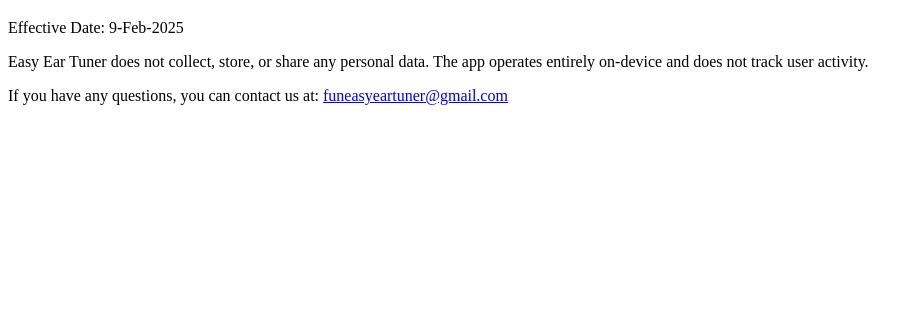
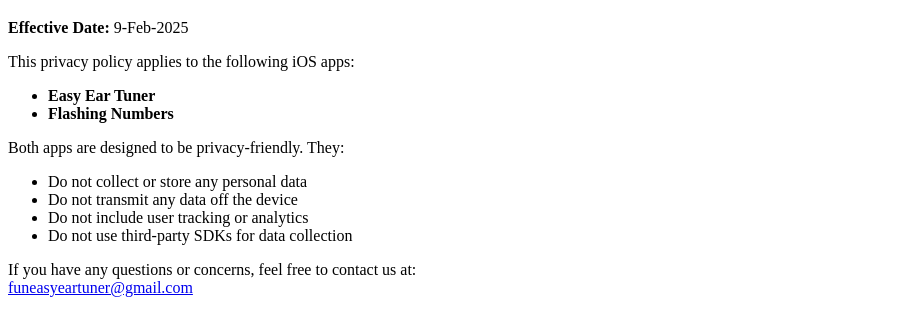
Before and after one commit to AshutoshBhardwajApps/easy-ear-tuner-support, a plain HTML site: page privacy-policy.html in a window 1280 px wide. Shown: the part 61-396 px from the top of the page, without its empty margins (0-923 px from the left). Drawn offline with Linux system fonts and the light colour scheme.

Commit message:
Update privacy-policy.html

```diff
--- a/privacy-policy.html
+++ b/privacy-policy.html
@@ -1,16 +1,27 @@
 <!DOCTYPE html>
 <html>
 <head>
-    <title>Privacy Policy - Easy Ear Tuner</title>
+    <title>Privacy Policy - Easy Ear Tuner & Flashing Numbers</title>
 </head>
 <body>
     <h1>Privacy Policy</h1>
-    <p>Effective Date: 9-Feb-2025</p>
+    <p><strong>Effective Date:</strong> 9-Feb-2025</p>
 
-    <p>Easy Ear Tuner does not collect, store, or share any personal data. The app operates entirely on-device
-    and does not track user activity.</p>
+    <p>This privacy policy applies to the following iOS apps:</p>
+    <ul>
+        <li><strong>Easy Ear Tuner</strong></li>
+        <li><strong>Flashing Numbers</strong></li>
+    </ul>
 
-    <p>If you have any questions, you can contact us at:
+    <p>Both apps are designed to be privacy-friendly. They:</p>
+    <ul>
+        <li>Do not collect or store any personal data</li>
+        <li>Do not transmit any data off the device</li>
+        <li>Do not include user tracking or analytics</li>
+        <li>Do not use third-party SDKs for data collection</li>
+    </ul>
+
+    <p>If you have any questions or concerns, feel free to contact us at:<br>
     <a href="mailto:funeasyeartuner@gmail.com">funeasyeartuner@gmail.com</a></p>
 </body>
 </html>
```
